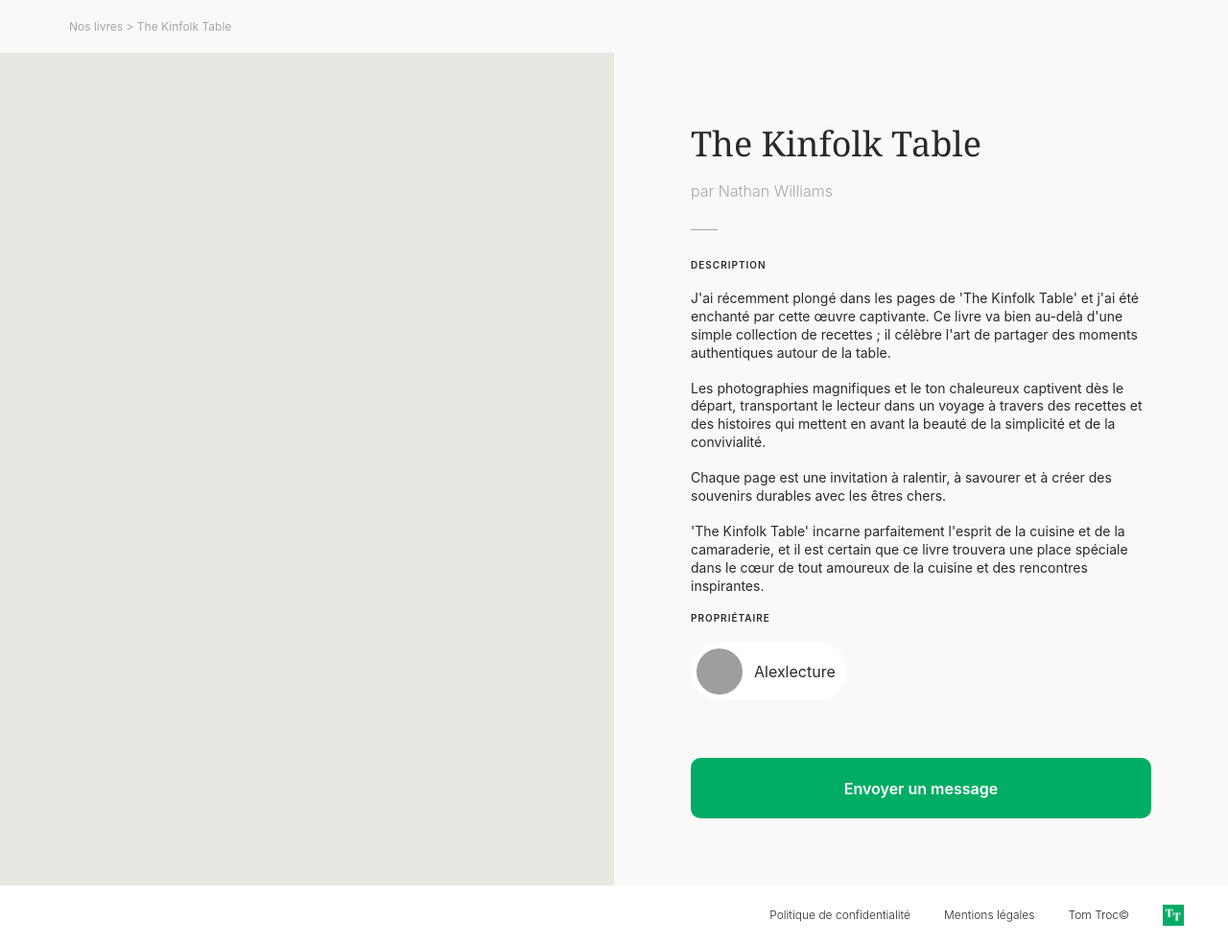
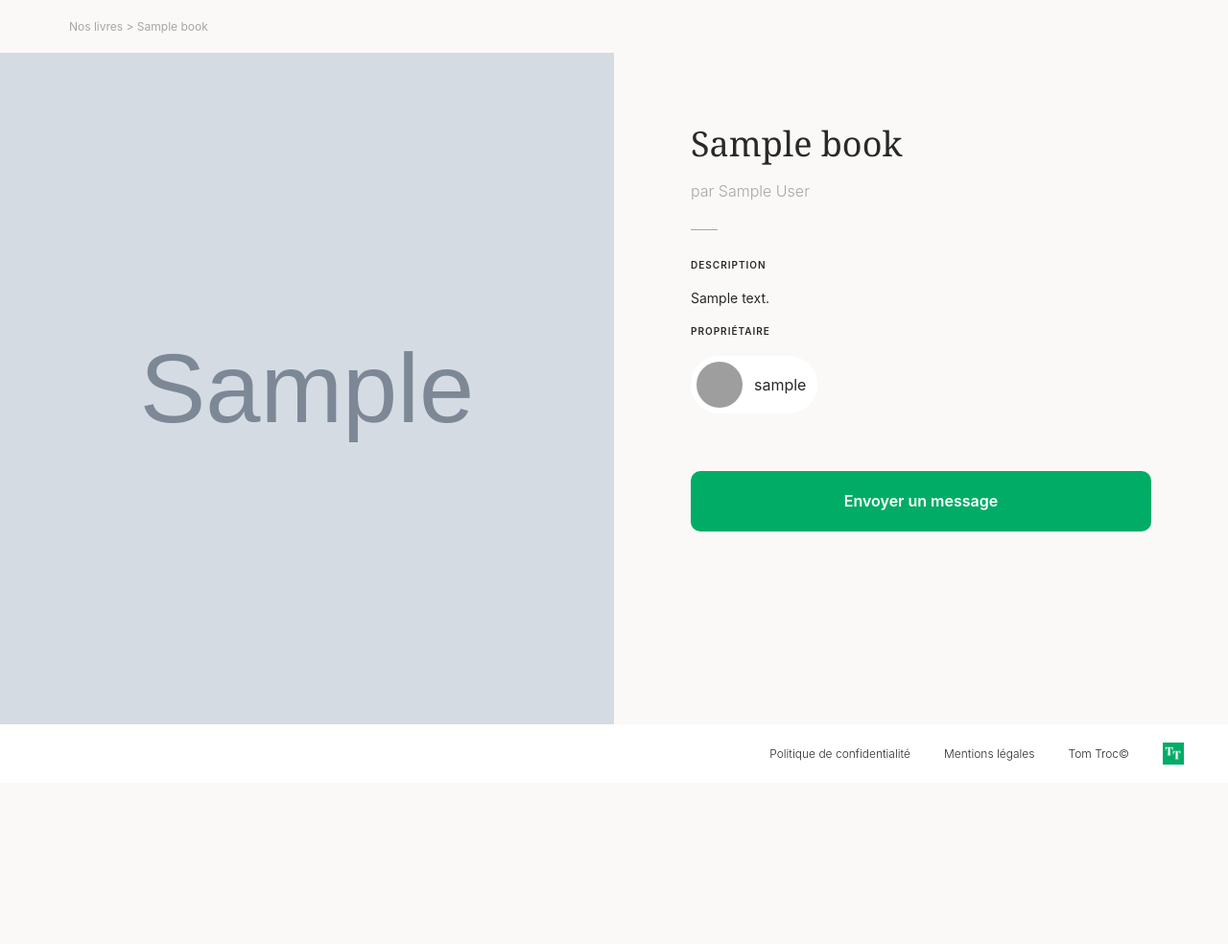
Before and after one commit to magdau5-dev/TomTroc-Project, a PHP site: template src/views/pages/sections/books/bookDetails.php in a window 1280 px wide. Shown: the part 80-1064 px from the top of the page at 96% size. After the commit the page ends 877 px from the top, so only its background shows below. Run offline with PHP 8.4, Linux system fonts and the light colour scheme; the template is opened without the code that fills it: most values are stand-ins (such as "Sample title", 1, 10 or a date in 2020); grey boxes marked "Sample" are stand-in pictures; grey boxes are pictures that could not be loaded.

Commit message:
Add: dynamic book details

```diff
--- a/src/views/pages/sections/books/bookDetails.php
+++ b/src/views/pages/sections/books/bookDetails.php
@@ -3,7 +3,8 @@
     <div class="container">
 
         <p class="book-details-breadcrumb">
-            Nos livres &gt; The Kinfolk Table
+            Nos livres &gt;
+            <?= htmlspecialchars($book['title']) ?>
         </p>
 
     </div>
@@ -12,18 +13,21 @@
 
         <div class="book-details-image">
 
-           <!-- L'image du livre bdd -->
+            <img
+                src="/TomTroc-Project/public/img/books/<?= htmlspecialchars($book['image']) ?>"
+                alt="<?= htmlspecialchars($book['title']) ?>"
+            >
 
         </div>
 
         <div class="book-details-info">
 
             <h1>
-                The Kinfolk Table
+                <?= htmlspecialchars($book['title']) ?>
             </h1>
 
             <p class="book-details-author">
-                par Nathan Williams
+                par <?= htmlspecialchars($book['author']) ?>
             </p>
 
             <hr>
@@ -33,29 +37,7 @@
             </h2>
 
             <p>
-                J'ai récemment plongé dans les pages de 'The Kinfolk Table'
-                et j'ai été enchanté par cette œuvre captivante. Ce livre va
-                bien au-delà d'une simple collection de recettes ; il célèbre
-                l'art de partager des moments authentiques autour de la table.
-            </p>
-
-            <p>
-                Les photographies magnifiques et le ton chaleureux captivent
-                dès le départ, transportant le lecteur dans un voyage à travers
-                des recettes et des histoires qui mettent en avant la beauté
-                de la simplicité et de la convivialité.
-            </p>
-
-            <p>
-                Chaque page est une invitation à ralentir, à savourer et à créer
-                des souvenirs durables avec les êtres chers.
-            </p>
-
-            <p>
-                'The Kinfolk Table' incarne parfaitement l'esprit de la cuisine
-                et de la camaraderie, et il est certain que ce livre trouvera
-                une place spéciale dans le cœur de tout amoureux de la cuisine
-                et des rencontres inspirantes.
+                <?= nl2br(htmlspecialchars($book['description'])) ?>
             </p>
 
             <h2>
@@ -66,11 +48,11 @@
 
                 <img
                     src="/TomTroc-Project/public/img/user.png"
-                    alt="Photo de profil de Alexlecture"
+                    alt="Photo de profil de <?= htmlspecialchars($book['username']) ?>"
                 >
 
                 <span>
-                    Alexlecture
+                    <?= htmlspecialchars($book['username']) ?>
                 </span>
 
             </a>
--- a/style.css
+++ b/style.css
@@ -768,6 +768,7 @@ nav > div:last-of-type a:first-child span:last-child {
 }
 
 
+
 /* Photo du propriétaire */
 .book-details-owner img {
     width: 48px;
```
Also changed, not shown: src/controllers/BookController.php (+14 -1 lines), src/managers/BookManager.php (+26 -2 lines).
